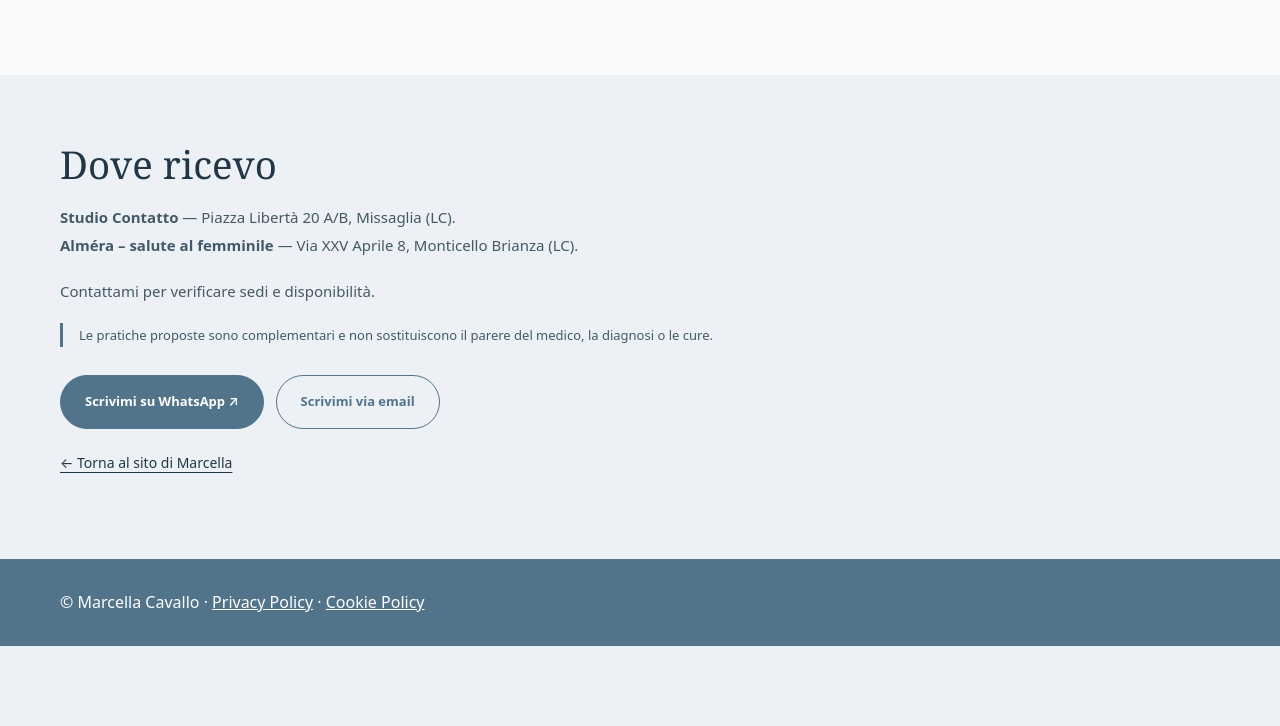
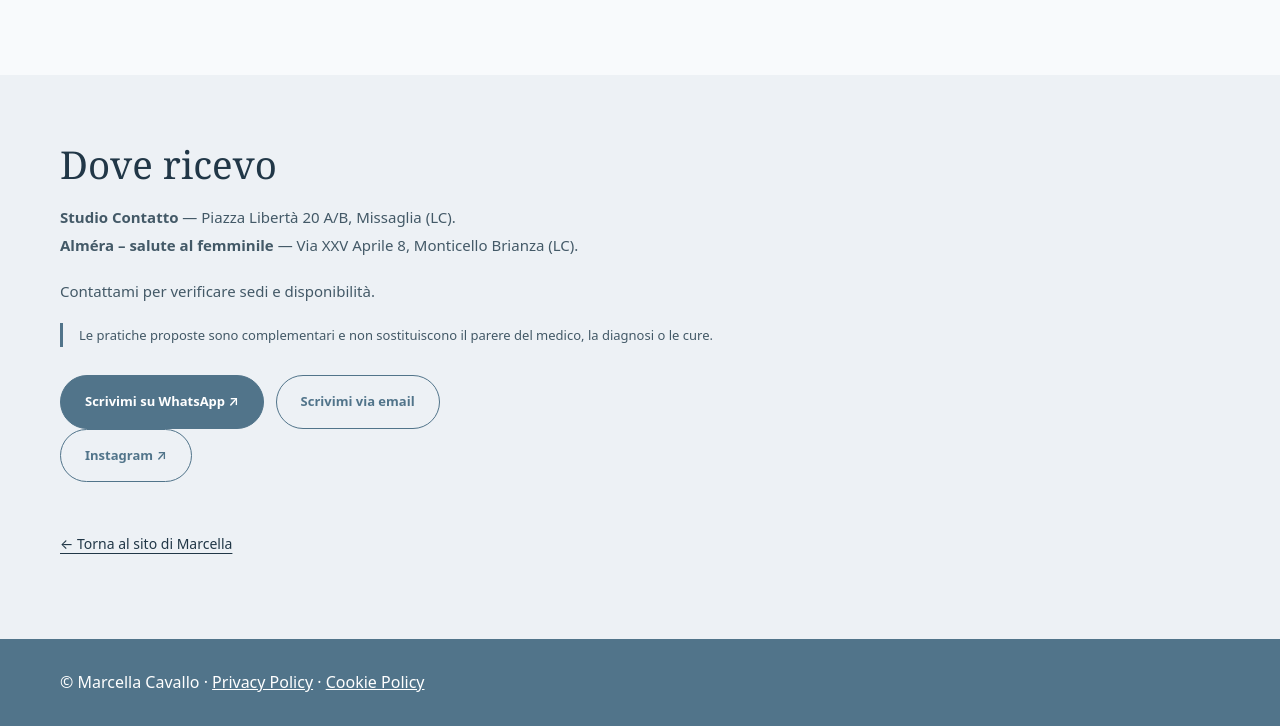
Before and after one commit to alessandrocaleffi-it/marcella-cavallo-sito, a plain HTML site: page shiatsu/index.html in a window 1280 px wide. Shown: the part 1316-2042 px from the top of the page. Before the commit the page ends 1962 px from the top, so only its background shows below. Drawn offline with Linux system fonts and the light colour scheme.

Commit message:
Add Instagram link to shiatsu/index.html

```diff
--- a/shiatsu/index.html
+++ b/shiatsu/index.html
@@ -3,5 +3,5 @@
 <body class="service-page"><a class="skip-link" href="#contenuto">Vai al contenuto</a><header class="container nav"><a class="logo" href="../" aria-label="Marcella Cavallo, torna alla homepage"><img src="../assets/logo-fiore.png" alt="" width="70" height="70"><span>Marcella Cavallo<small>Benessere e consapevolezza</small></span></a><nav class="service-nav" aria-label="Navigazione"><a href="../">Torna al sito</a><a class="btn" href="../#contatti">Richiedi un incontro ↗</a></nav></header>
 <main id="contenuto"><section class="container service-hero"><div><div class="eyebrow">Medicina cinese · Shiatsu · Yoga</div><h1>Shiatsu</h1><p class="service-subtitle">Un tempo per ascoltare il corpo</p><p class="service-intro">Lo Shiatsu è una pratica manuale di origine giapponese che utilizza pressioni con dita e palmi su zone e punti del corpo. Un incontro dedicato all’ascolto, al rilassamento e al benessere, costruito sulle esigenze della persona.</p><div class="service-actions"><a class="btn" href="../#contatti">Richiedi un incontro ↗</a><a class="btn outline" href="#approfondisci">Scopri di più</a></div></div><figure class="service-art"><img src="../assets/marcella-ritratto-v3.jpg" alt="Marcella Cavallo" width="1080" height="1350" loading="lazy"></figure></section>
 <section class="service-content" id="approfondisci"><div class="container service-content-grid"><article class="service-panel"><h2>Quando può esserti utile?</h2><p>Puoi avvicinarti allo Shiatsu quando desideri dedicarti uno spazio di attenzione: nei periodi di tensione muscolare, stress, stanchezza o difficoltà a rilassarti. Non è necessario partire da un disturbo.</p></article><article class="service-panel"><h2>Come si svolge un incontro?</h2><p>Si comincia con un colloquio per comprendere come ti senti e cosa cerchi. Marcella propone poi pressioni e tecniche manuali adattate al tuo comfort. Alla fine c’è spazio per condividere le sensazioni.</p></article><article class="service-panel"><h2>Uno sguardo alla pratica</h2><p>Nello Shiatsu si fa riferimento ai meridiani secondo il modello tradizionale della pratica: non sono strutture anatomiche scientificamente accertate.</p></article><article class="service-panel"><h2>Un percorso personale</h2><p>Ogni persona arriva con una storia e un momento diversi. L’ascolto iniziale aiuta a comprendere le esigenze e a scegliere insieme il modo più adatto di vivere l’incontro.</p></article></div></section>
-<section class="container service-location"><h2>Dove ricevo</h2><p><strong>Studio Contatto</strong> — Piazza Libertà 20 A/B, Missaglia (LC).<br><strong>Alméra – salute al femminile</strong> — Via XXV Aprile 8, Monticello Brianza (LC).</p><p>Contattami per verificare sedi e disponibilità.</p><p class="service-note">Le pratiche proposte sono complementari e non sostituiscono il parere del medico, la diagnosi o le cure.</p><div class="service-actions"><a class="btn" href="https://wa.me/393392947691?text=Buongiorno%20Marcella%2C%20vorrei%20informazioni%20su%20Shiatsu.">Scrivimi su WhatsApp ↗</a><a class="btn outline" href="mailto:info@marcellacavallo.it">Scrivimi via email</a></div><a class="service-back" href="../">← Torna al sito di Marcella</a></section></main>
+<section class="container service-location"><h2>Dove ricevo</h2><p><strong>Studio Contatto</strong> — Piazza Libertà 20 A/B, Missaglia (LC).<br><strong>Alméra – salute al femminile</strong> — Via XXV Aprile 8, Monticello Brianza (LC).</p><p>Contattami per verificare sedi e disponibilità.</p><p class="service-note">Le pratiche proposte sono complementari e non sostituiscono il parere del medico, la diagnosi o le cure.</p><div class="service-actions"><a class="btn" href="https://wa.me/393392947691?text=Buongiorno%20Marcella%2C%20vorrei%20informazioni%20su%20Shiatsu.">Scrivimi su WhatsApp ↗</a><a class="btn outline" href="mailto:info@marcellacavallo.it">Scrivimi via email</a></div><a class="btn outline" href="https://www.instagram.com/marcella_cavallo/" target="_blank" rel="noopener noreferrer" aria-label="Visita il profilo Instagram di Marcella Cavallo">Instagram ↗</a></div><div class="service-actions"><a class="service-back" href="../">← Torna al sito di Marcella</a></section></main>
 <footer class="service-footer"><div class="container">© Marcella Cavallo · <a href="../privacy.html">Privacy Policy</a> · <a href="../cookie.html">Cookie Policy</a></div></footer></body></html>
```
